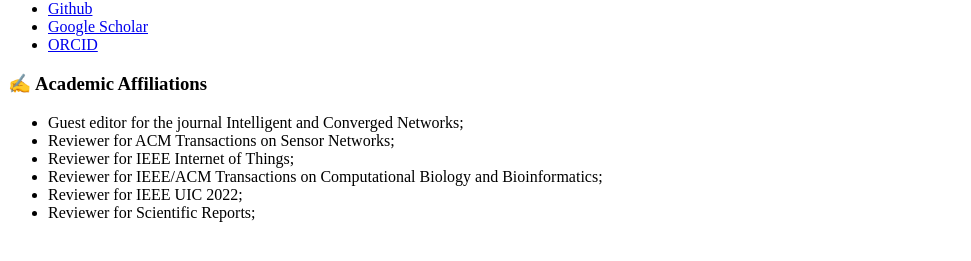
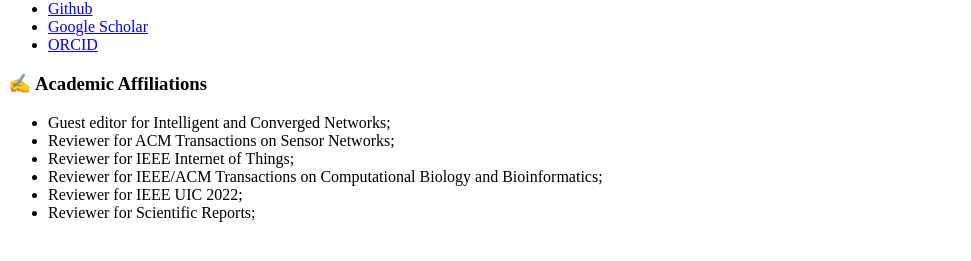
Before and after one commit to huaizhenkou/huaizhenkou.github.io, a Jekyll site: the page built from _pages/includes/affiliations.md, in a window 1280 px wide. Shown: the part 358-619 px from the top of the page, without its empty margins (0-971 px from the left). Built offline with Jekyll 4.4.1, drawn with Linux system fonts in a browser that asks for light colours; our own code applies the rules of GitHub Pages for plain Markdown files.

Commit message:
Update affiliations.md

```diff
--- a/_pages/includes/affiliations.md
+++ b/_pages/includes/affiliations.md
@@ -1,7 +1,7 @@
 
 # ✍ Academic Affiliations
 
-- Guest editor for the journal Intelligent and Converged Networks;
+- Guest editor for Intelligent and Converged Networks;
 - Reviewer for ACM Transactions on Sensor Networks;
 - Reviewer for IEEE Internet of Things;
 - Reviewer for IEEE/ACM Transactions on Computational Biology and Bioinformatics;
```
